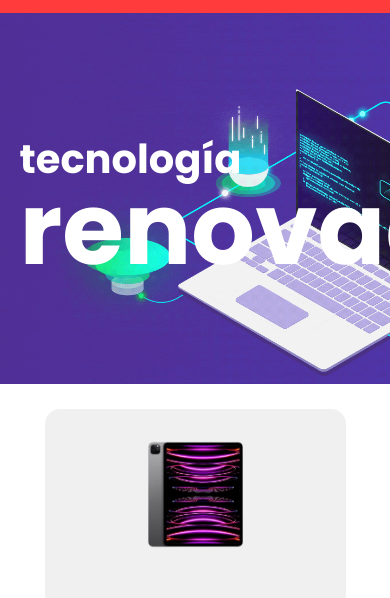
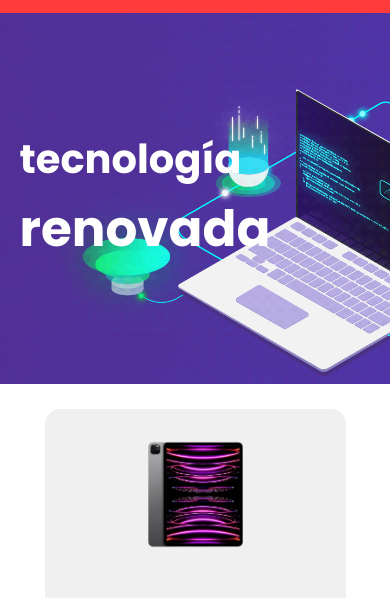
Before and after one commit to AbrahhamDev/virtual-store, a plain HTML site: page index.html in a window 390 px wide. Shown: the part 173-771 px from the top of the page. Drawn offline with Linux system fonts and the light colour scheme.

Commit message:
hero responsive added

```diff
--- a/styles/style.css
+++ b/styles/style.css
@@ -353,6 +353,10 @@ footer .wave#wave4 {
     grid-template-columns: repeat(auto-fill, minmax(150px, 1fr));
     grid-gap: 1.5em;
   }
+
+  .title-container span:last-child {
+    font-size: 70px;
+  }
 }
 
 @media screen and (max-width: 480px) {
@@ -360,4 +364,8 @@ footer .wave#wave4 {
     grid-template-columns: repeat(auto-fill, minmax(100px, 1fr));
     grid-gap: 2em 15em;
   }
+
+  .title-container span:last-child {
+    font-size: 50px;
+  }
 }
```
